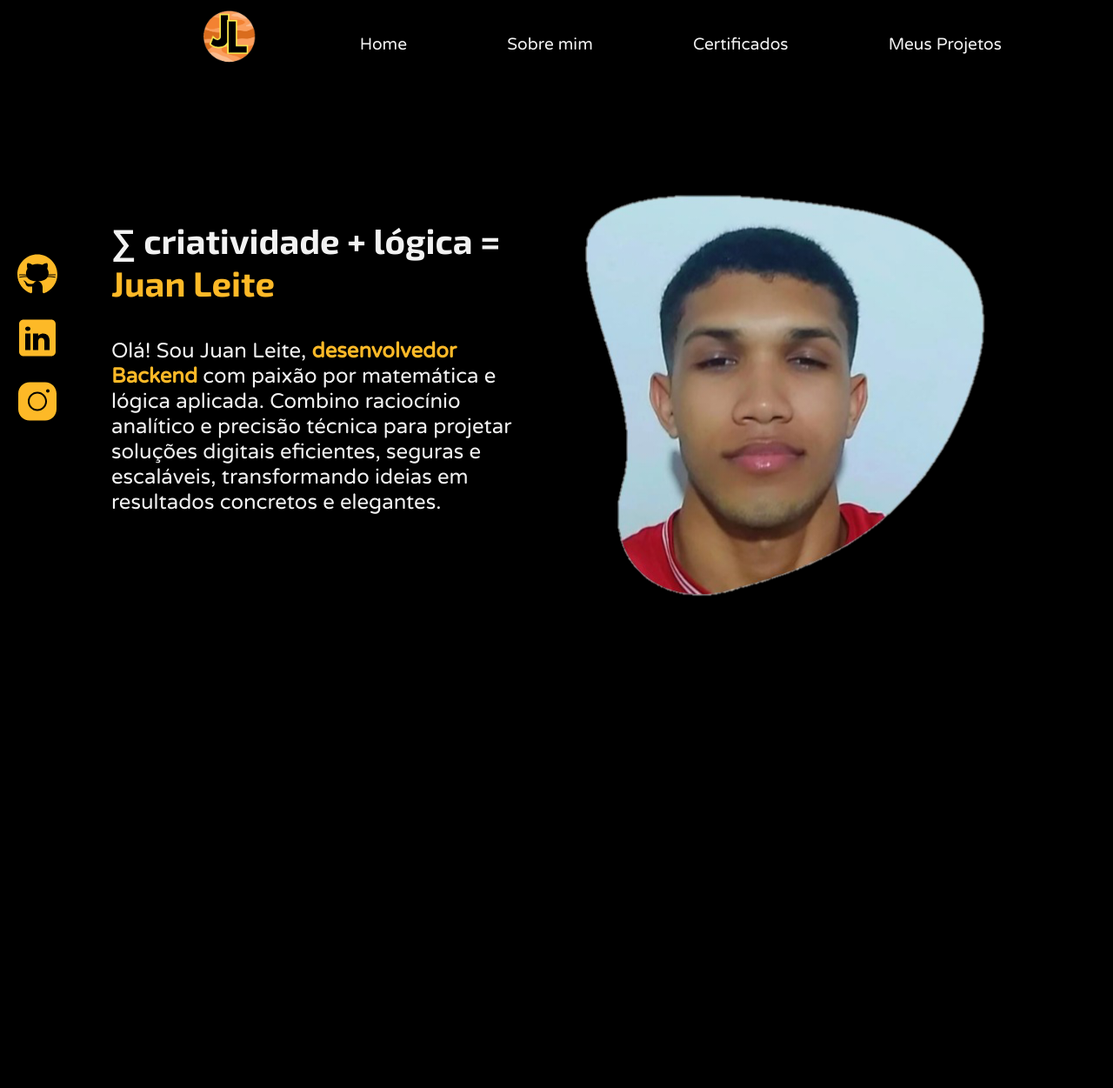
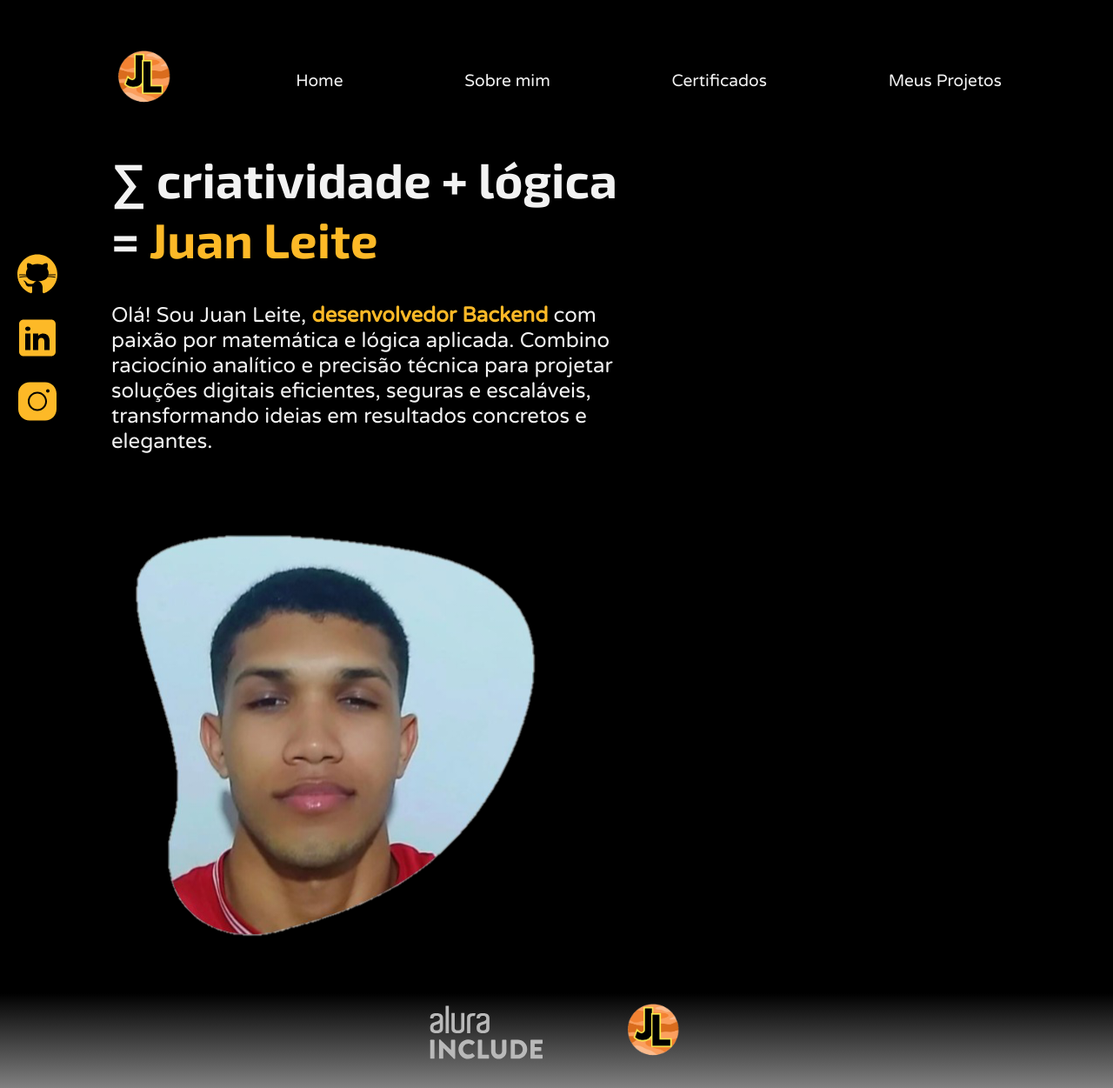
Before and after one commit to Juanzito2017/portfolio-v2, a plain HTML site: page index.html in a window 1280 px wide. Shown: the whole page at 87% size. Before the commit the page ends 800 px from the top, so only its background shows below. Drawn offline with Linux system fonts and the light colour scheme.

Commit message:
Adicionando arquivo js e reorganizando menu

```diff
--- a/index.html
+++ b/index.html
@@ -5,34 +5,37 @@
     <meta name="viewport" content="width=device-width, initial-scale=1.0">
     <link rel="stylesheet" href="styles/style.css">
     <title>Portfolio</title>
+    <link rel="icon" href="/assets/logoJupiter.png" type="image/png">
+
 </head>
 <body>
     <header class="cabecalho">
 
         <nav class="cabecalho__menu">
-            <a href="index.html"><img src="assets\logoJupiter.png" alt="" class="cabecalho__logo"></a>
-            <a href="" class="cabecalho__menu__links">Home</a>
+            <a href="index.html"><img src="assets/logoJupiter.png" alt="" class="cabecalho__logo"></a>
+            <a href="index.html" class="cabecalho__menu__links">Home</a>
             <a href="" class="cabecalho__menu__links">Sobre mim</a>
             <a href="" class="cabecalho__menu__links">Certificados</a>
             <a href="" class="cabecalho__menu__links">Meus Projetos</a>
         </nav>
     </header>
     <aside class="lateral">
-        <a href="" class="lateral__links"><img src="assets\icons8-github-yellow.svg" alt=""></a>
-        <a href="" class="lateral__links"><img src="assets\icons8-linkedin-yellow.svg" alt=""></a>
-        <a href="" class="lateral__links"><img src="assets\icons8-instagram-yellow.svg" alt=""></a>
+        <a href="" class="lateral__links"><img src="assets/icons/icons8-github-yellow.svg" alt=""></a>
+        <a href="" class="lateral__links"><img src="assets/icons/icons8-linkedin-yellow.svg" alt=""></a>
+        <a href="" class="lateral__links"><img src="assets/icons/icons8-instagram-yellow.svg" alt=""></a>
     </aside>
     <main class="apresentacao">
         <section class="apresentacao__principal">
             <h1 class="apresentacao__principal__titulo">∑ criatividade + lógica = <strong class="destaque">Juan Leite</strong></h1>
             <p class="apresentacao__principal__texto">Olá! Sou Juan Leite, <strong class="destaque">desenvolvedor Backend</strong> com paixão por matemática e lógica aplicada. Combino raciocínio analítico e precisão técnica para projetar soluções digitais eficientes, seguras e escaláveis, transformando ideias em resultados concretos e elegantes.</p>
         </section>
-        <img src="assets\perfilJuan.png" alt="" class="apresentacao__foto">
+        <img src="assets/perfilJuan.png" alt="" class="apresentacao__foto">
 
     </main>
     <footer class="rodape">
-
+        <img src="assets/Logo_Alura_Include_(1).svg" alt="Logo da Alura">
+        <img src="assets/logoJupiter.png" alt="" class="cabecalho__logo">
     </footer>
-
+    <script src="js/digitacao.js"></script>
 </body>
 </html>
--- a/styles/style.css
+++ b/styles/style.css
@@ -50,33 +50,56 @@ body {
 
 .cabecalho {
     justify-content: center;
+    padding-top: 2%;
 }
 
 .cabecalho__menu {
     display: flex;
-    gap: 10%;
-    justify-content: flex-end;
-    margin-right: 10%;
-
+    justify-content: space-between; /* Logo à esquerda, menu à direita */
+    align-items: center; /* Alinha verticalmente */
+    padding: 20px 10%; /* Dá respiro no topo/lados */
+    gap: 10%px; /* Espaço entre elementos */
 }
 
 .cabecalho__menu__links {
     font-family: "Varela Round", serif;
     color: var(--cor-terciaria);
     text-decoration: none;
-    margin: 3.4% 0% 0% 0%;
     font-size: 1.2rem;
+    position: relative;
+    display: block;
 }
+
 
 .cabecalho__menu__links:hover {
     color: var(--cor-secundaria);
     transform: scale(1.03);
 }
 
+/*
+.cabecalho__menu__links::before {
+    content: "";
+    position: absolute;
+    top: 0;
+    left: 0;
+    width: 100%;
+    background-color: var(--cor-secundaria);
+    z-index: -1;
+    transform-origin: right;
+    transform: scaleX(0);
+}
+
+.cabecalho__menu__links:hover::before {
+    transform-origin: left;
+    transform: scaleX(1);
+    transition: transform .2s;
+}
+*/
+
+
 .cabecalho__logo {
     max-height: 90px;
-    max-width: 100%;
-    height: auto; /* Mantém proporção */
+    height: auto;
 }
 
 /* Estilização do main*/
@@ -86,12 +109,11 @@ body {
     align-items: center;
     justify-content: space-between;
     gap: 40px;
-    padding: 6% 10%;
+    padding: 1% 10% 6% 10%;
     flex-wrap: wrap; /* Permite quebrar em telas menores */
 }
 
 .apresentacao__principal {
-    flex: 1; /* Faz ocupar o espaço restante */
     max-width: 600px; /* Limita tamanho máximo */
     color: var(--cor-terciaria);
     display: flex;
@@ -106,12 +128,12 @@ body {
 .apresentacao__principal__titulo {
     font-family: "Exo 2", sans-serif;
     font-weight: 700;
-    font-size: 40px;
+    font-size: 3.5rem;
 }
 
 .apresentacao__principal__texto {
     font-family: "Varela Round", sans-serif;
-    font-size: 24px;
+    font-size: 1.5rem;
 }
 
 .apresentacao__foto {
@@ -121,3 +143,12 @@ body {
     animation: flutuar 1s ease-in-out infinite alternate;
     position: relative;
 }
+
+/* Estilização do Rodape*/
+.rodape {
+    display: flex;
+    padding-bottom: 1.5%;
+    justify-content: center;
+    background-image: linear-gradient(to bottom, #000, gray);
+    gap: 7%;
+}
```
Also changed, not shown: assets/Logo_Alura_Include_(1).svg (added), assets/icons/icons8-github-dark.svg (renamed from assets/icons8-github-dark.svg), assets/icons/icons8-github-yellow.svg (renamed from assets/icons8-github-yellow.svg), assets/icons/icons8-instagram-dark.svg (renamed from assets/icons8-instagram-dark.svg), assets/icons/icons8-instagram-yellow.svg (renamed from assets/icons8-instagram-yellow.svg), assets/icons/icons8-linkedin-dark.svg (renamed from assets/icons8-linkedin-dark.svg), assets/icons/icons8-linkedin-yellow.svg (renamed from assets/icons8-linkedin-yellow.svg), js/digitacao.js (added).
